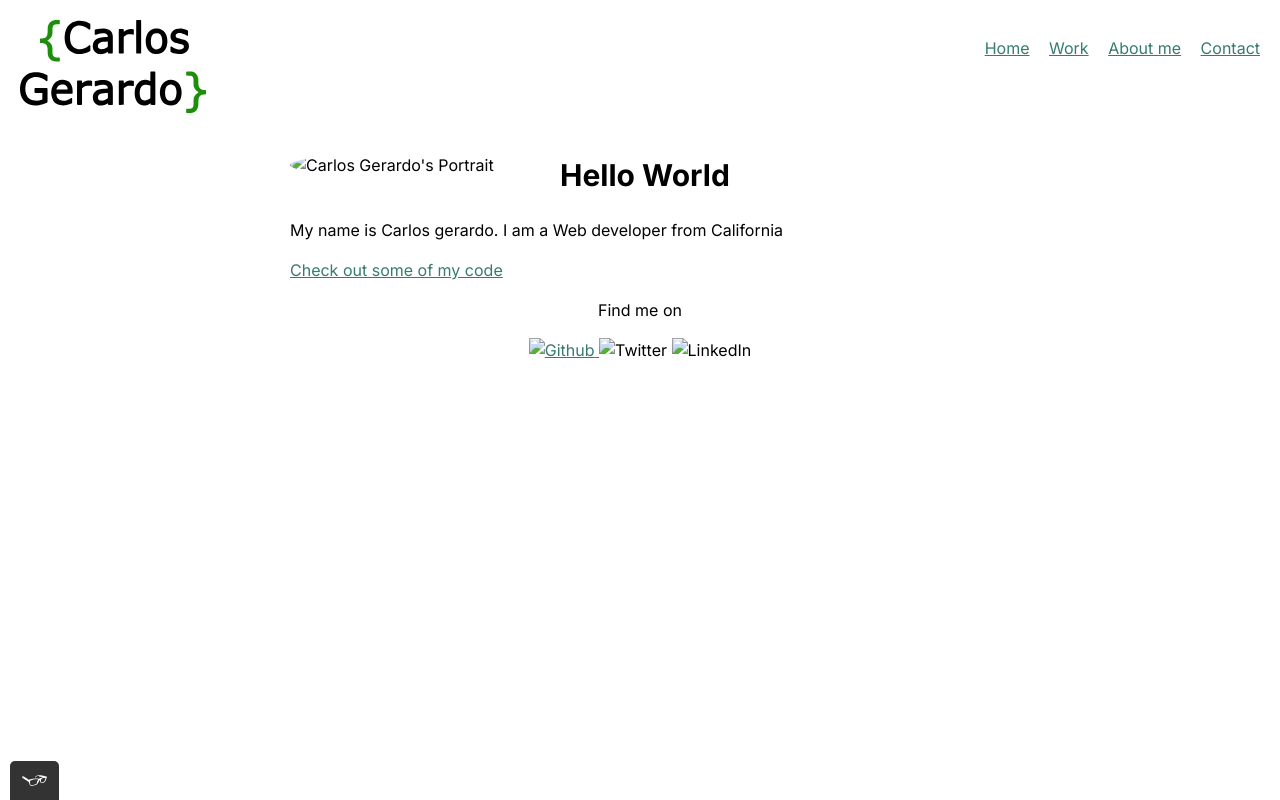
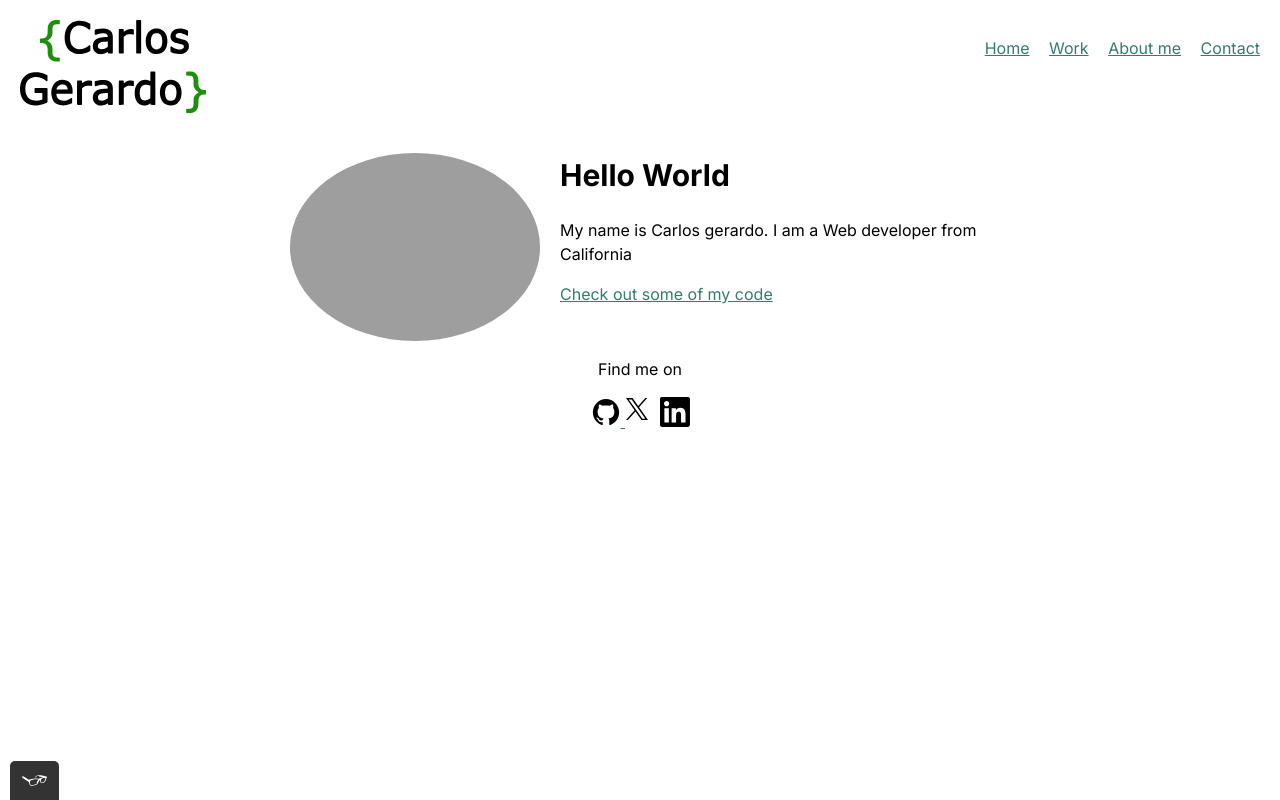
Before and after one commit to gerardoc96/portfolio-website, a plain HTML site: page index.html in a window 1280 px wide. Drawn offline with nearby package versions, Linux system fonts and the light colour scheme; the site is published under a folder, as on GitHub Pages, so addresses that start at the root find nothing.

Commit message:
changed images to relative paths

```diff
--- a/index.html
+++ b/index.html
@@ -5,7 +5,7 @@
   <meta charset="UTF-8">
   <meta name="viewport" content="width=device-width, initial-scale=1.0">
   <title>Carlos Gerardo - Portfolio</title>
-  <link rel="icon" type="image/png" href="/img/favicon-16x16.png">
+  <link rel="icon" type="image/png" href="./img/favicon-16x16.png">
   <link rel="stylesheet" type="text/css"
     href="https://cdnjs.cloudflare.com/ajax/libs/normalize/8.0.1/normalize.min.css">
   <link
@@ -179,7 +179,7 @@
   <main>
 
     <div class="profile">
-      <img src="/img/portrait.png" class="profile__portrait" alt="Carlos Gerardo's Portrait">
+      <img src="./img/portrait.png" class="profile__portrait" alt="Carlos Gerardo's Portrait">
       <h1>
         Hello World
       </h1>
@@ -196,10 +196,10 @@
 
     <div class="page-footer__icons">
       <a href="https://github.com/gerardoc96" target="_blank">
-        <img src="/img/git-icon.svg" alt="Github">
+        <img src="./img/git-icon.svg" alt="Github">
       </a>
-      <img src="/img/X-icon.svg" alt="Twitter">
-      <img src="/img/in-icon.svg" alt="LinkedIn">
+      <img src="./img/X-icon.svg" alt="Twitter">
+      <img src="./img/in-icon.svg" alt="LinkedIn">
     </div>
 
   </footer>
```
Also changed, not shown: about.html (+6 -4 lines), contact.html (+6 -4 lines), work.html (+6 -4 lines).
